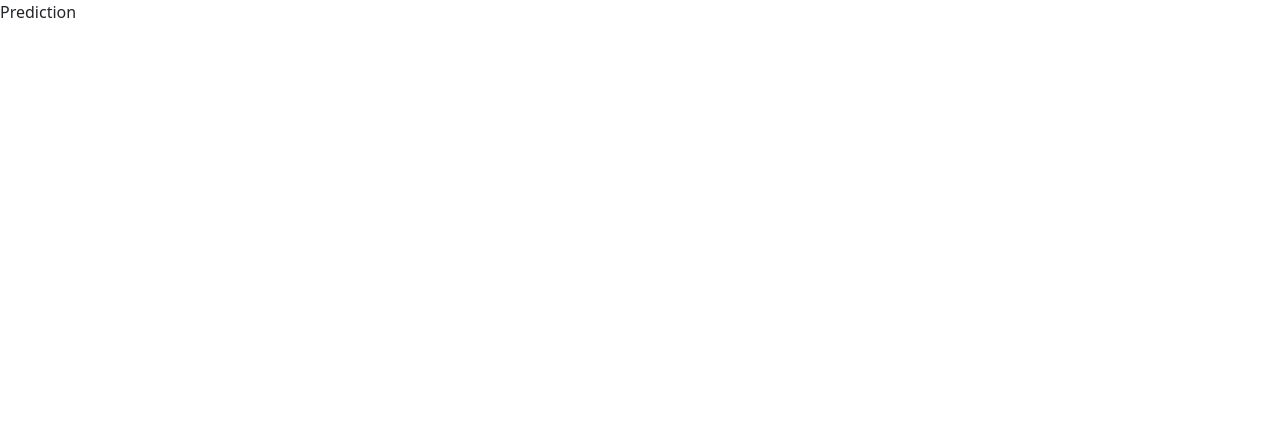
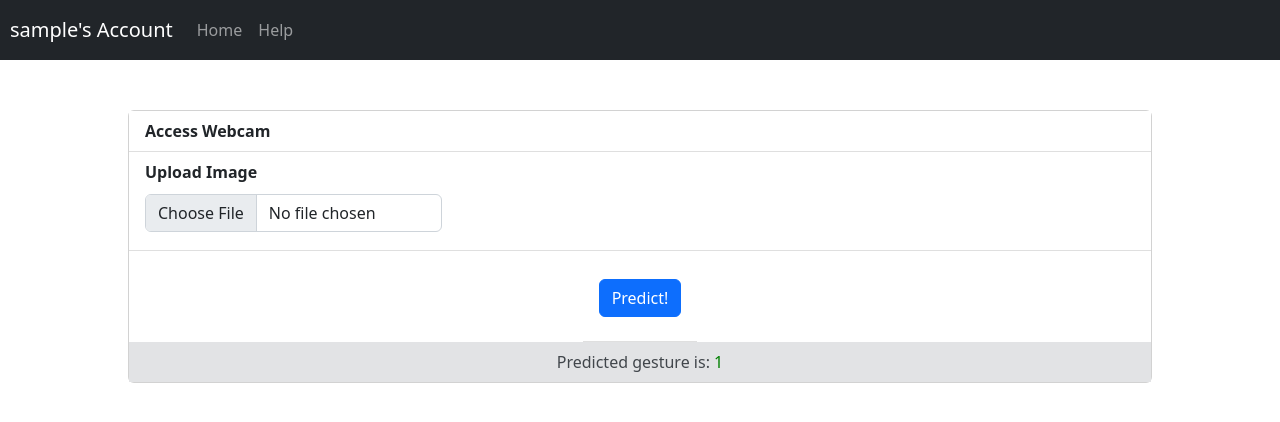
Before and after one commit to karthik-d/gesture-based-sterile-image-browsing, a Flask app: page /predict in a window 1280 px wide. Before the commit the part shown is almost empty. Shown: the top 422 px of the page. Run offline with Flask 2, Linux system fonts and the light colour scheme; the visitor is signed in with stand-in values (Sample User, id 1).

Commit message:
static image prediction added

```diff
--- a/Project-Development-Phase/Sprint-2/App/app.py
+++ b/Project-Development-Phase/Sprint-2/App/app.py
@@ -2,11 +2,19 @@
 from wtforms import Form, StringField, TextAreaField, PasswordField, validators
 from flask_mail import Mail, Message
 import os
+import cv2
+import numpy as np
+from tensorflow.keras.models import load_model
+from werkzeug.utils import secure_filename
 from datetime import datetime
 import database
 
 app = Flask(__name__)
 mail = Mail(app)
+model = load_model('../Model/new-gesture.h5')
+print("Model Loaded!")
+
+results = {0: "Zero", 1: "One", 2: "Two", 3:"Three", 4:"Four", 5: "Five"}
 
 app.config['MAIL_SERVER'] = 'smtp.gmail.com'
 app.config['MAIL_PORT'] = 465
@@ -27,6 +35,14 @@
     ])
     confirm = PasswordField('Confirm Password')
 
+def model_predict(file_path):
+        input_image = cv2.imread(file_path, cv2.IMREAD_GRAYSCALE)
+        input_image = cv2.resize(input_image, (64,64))
+        #print(input_image, input_image.shape)
+        predictions = model.predict(input_image.reshape(1,64,64,1))
+        return predictions
+
+
 @app.route("/")
 @app.route("/about")
 def about():
@@ -40,9 +56,22 @@
 def help():
     return render_template('help.html')
 
-@app.route('/predict')
+@app.route('/predict', methods=["GET", "POST"])
 def predict():
+
+    if request.method == "POST":
+        file = request.files['userfile']
+        basepath = os.path.dirname(__file__)
+        file_path = os.path.join(basepath,'uploads',secure_filename(file.filename))
+        file.save(file_path)
+        print('Image saved successfully!')
+
+        predictions = model_predict(file_path)
+        print(predictions)
+        session['prediction'] = results[np.argmax(predictions)]
+
     return render_template('prediction.html')
+
 
 @app.route("/register", methods=["GET", "POST"])
 def register():
--- a/Project-Development-Phase/Sprint-2/App/templates/help.html
+++ b/Project-Development-Phase/Sprint-2/App/templates/help.html
@@ -21,7 +21,7 @@
                 <a class="nav-link" href="{{url_for('landingpage')}}">Home</a>
               </li>
             <li class="nav-item">
-              <a class="nav-link" href="#">Gesture Prediction</a>
+              <a class="nav-link" href="{{url_for('predict')}}">Gesture Prediction</a>
             </li>
           </ul>
         </div>
--- a/Project-Development-Phase/Sprint-2/App/templates/landingpage.html
+++ b/Project-Development-Phase/Sprint-2/App/templates/landingpage.html
@@ -21,7 +21,7 @@
                                 <i class="fs-4 bi-people"></i> <span class="ms-1 d-none d-sm-inline">Help</span> </a>
                         </li>
                         <li>
-                            <a href="#" class="nav-link px-0 align-middle">
+                            <a href="{{url_for('predict')}}" class="nav-link px-0 align-middle">
                                 <i class="fs-4 bi-people"></i> <span class="ms-1 d-none d-sm-inline">Gesture Prediction</span> </a>
                         </li>
                         <li>
@@ -32,13 +32,14 @@
                     </ul>
                     <hr>
                     <div class="dropdown pb-4">
-                        <a href="#" class="d-flex align-items-center text-white text-decoration-none" id="dropdownUser1" data-bs-toggle="dropdown" aria-expanded="false">
+                        <a class="d-flex align-items-center text-white text-decoration-none" id="dropdownUser1" data-bs-toggle="dropdown" aria-expanded="false">
                             <img src="{{url_for('static', filename='user-photo.jpg')}}" alt="user photo" width="30" height="30" class="rounded-circle">
                             <span class="d-none d-sm-inline mx-1">{{session.name}}</span>
                         </a>
                     </div>
                 </div>
             </div>
+
             <div class="col py-3" style="margin-top: 20px;">
                 <div class="card">
                     <h5 class="card-header">Welcome!</h5>
@@ -49,6 +50,7 @@
                       <a href="{{url_for('help')}}" class="btn btn-primary">Get to know how to use the application</a>
                     </div>
                   </div>
+                  <img src="{{url_for('static', filename='technical-architecture.jpg')}}" class="rounded mx-auto d-block" style="padding-top: 60px;">
             </div>
         </div>
     </div>
--- a/Project-Development-Phase/Sprint-2/App/templates/prediction.html
+++ b/Project-Development-Phase/Sprint-2/App/templates/prediction.html
@@ -6,8 +6,39 @@
     <link rel="stylesheet" href="https://cdn.jsdelivr.net/npm/bootstrap@5.2.2/dist/css/bootstrap.min.css">
     <title>A Gesture Based Tool for Sterile Browsing of Radiology Images</title>
 </head>
-<body>
+<body style="overflow-x: hidden;">
     <script src="https://cdn.jsdelivr.net/npm/bootstrap@5.2.2/dist/js/bootstrap.min.js"></script>
-    Prediction
+
+    <nav class="navbar navbar-expand-lg navbar-dark bg-dark" style="padding: 10px">
+        <a class="navbar-brand">{{session.username}}'s Account</a>
+        <button class="navbar-toggler" type="button" data-toggle="collapse" data-target="#navbarText" aria-controls="navbarText" aria-expanded="false" aria-label="Toggle navigation">
+          <span class="navbar-toggler-icon"></span>
+        </button>
+        <div class="collapse navbar-collapse" id="navbarText">
+          <ul class="navbar-nav mr-auto">
+            <li class="nav-item">
+                <a class="nav-link" href="{{url_for('landingpage')}}">Home</a>
+              </li>
+            <li class="nav-item">
+              <a class="nav-link" href="{{url_for('help')}}">Help</a>
+            </li>
+          </ul>
+        </div>
+    </nav>
+
+    <div class="card mx-auto" style="width: 80%; margin-top: 50px;">
+        <form class="form-group" action="predict" method="post" enctype="multipart/form-data">
+                <ul class="list-group list-group-flush">
+                <li class="list-group-item">
+                    <b>Access Webcam</b>
+                </li>
+                <li class="list-group-item"><b>Upload Image</b>
+                    <input type="file" class="form-control" id="userfile" name="userfile" style="margin-top: 10px; margin-bottom: 10px; width: 30%;"/>
+                </li>
+                <li class="list-group-item mx-auto"><p><input type="submit" value="Predict!" class="btn btn-primary" style="margin-top: 20px;"></p></li>
+                <li class="list-group-item list-group-item-secondary text-center">Predicted gesture is: <span style="color: green;">{{session.prediction}}</span></li>
+                </ul>
+        </form>
+    </div>
 </body>
 </html>
```
Also changed, not shown: Project-Development-Phase/Sprint-2/App/static/technical-architecture.JPG (added), Project-Development-Phase/Sprint-2/App/uploads/0.jfif (added), Project-Development-Phase/Sprint-2/App/uploads/4.jfif (added), 2 other files.
